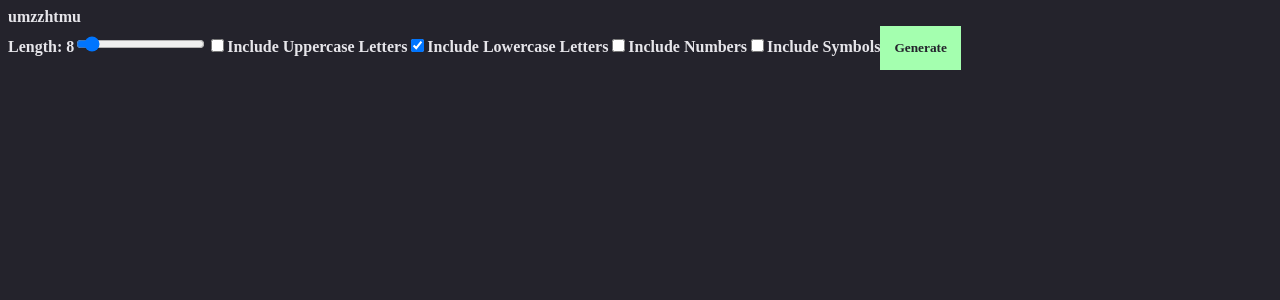
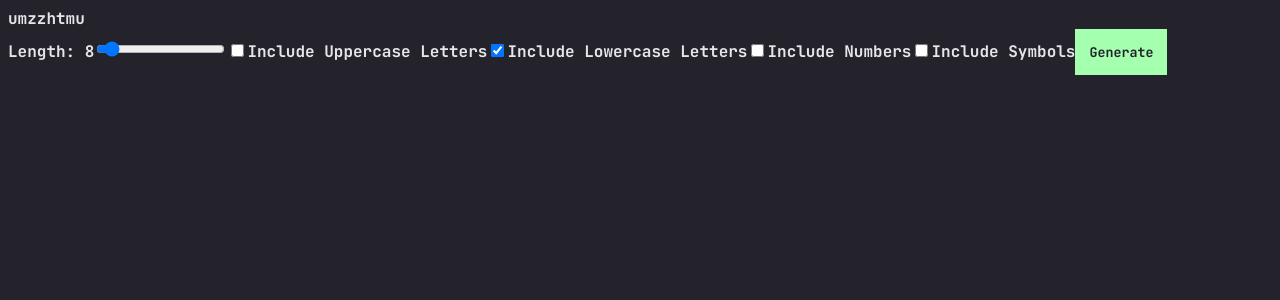
Before and after one commit to Shajansheriff/password-generator-app, a Next.js app: page / in a window 1280 px wide. Shown: the top 300 px of the page. Built offline with nearby package versions, Linux system fonts and the light colour scheme.

Commit message:
use jetbrains font

```diff
--- a/src/app/layout.tsx
+++ b/src/app/layout.tsx
@@ -1,18 +1,20 @@
-import './globals.css'
+import "./globals.css";
+import { JetBrains_Mono } from "next/font/google";
+const font = JetBrains_Mono({ subsets: ["latin"] });
 
 export const metadata = {
-  title: 'Create Next App',
-  description: 'Generated by create next app',
-}
+  title: "Create Next App",
+  description: "Generated by create next app",
+};
 
 export default function RootLayout({
   children,
 }: {
-  children: React.ReactNode
+  children: React.ReactNode;
 }) {
   return (
     <html lang="en">
-      <body>{children}</body>
+      <body style={font.style}>{children}</body>
     </html>
-  )
+  );
 }
```
